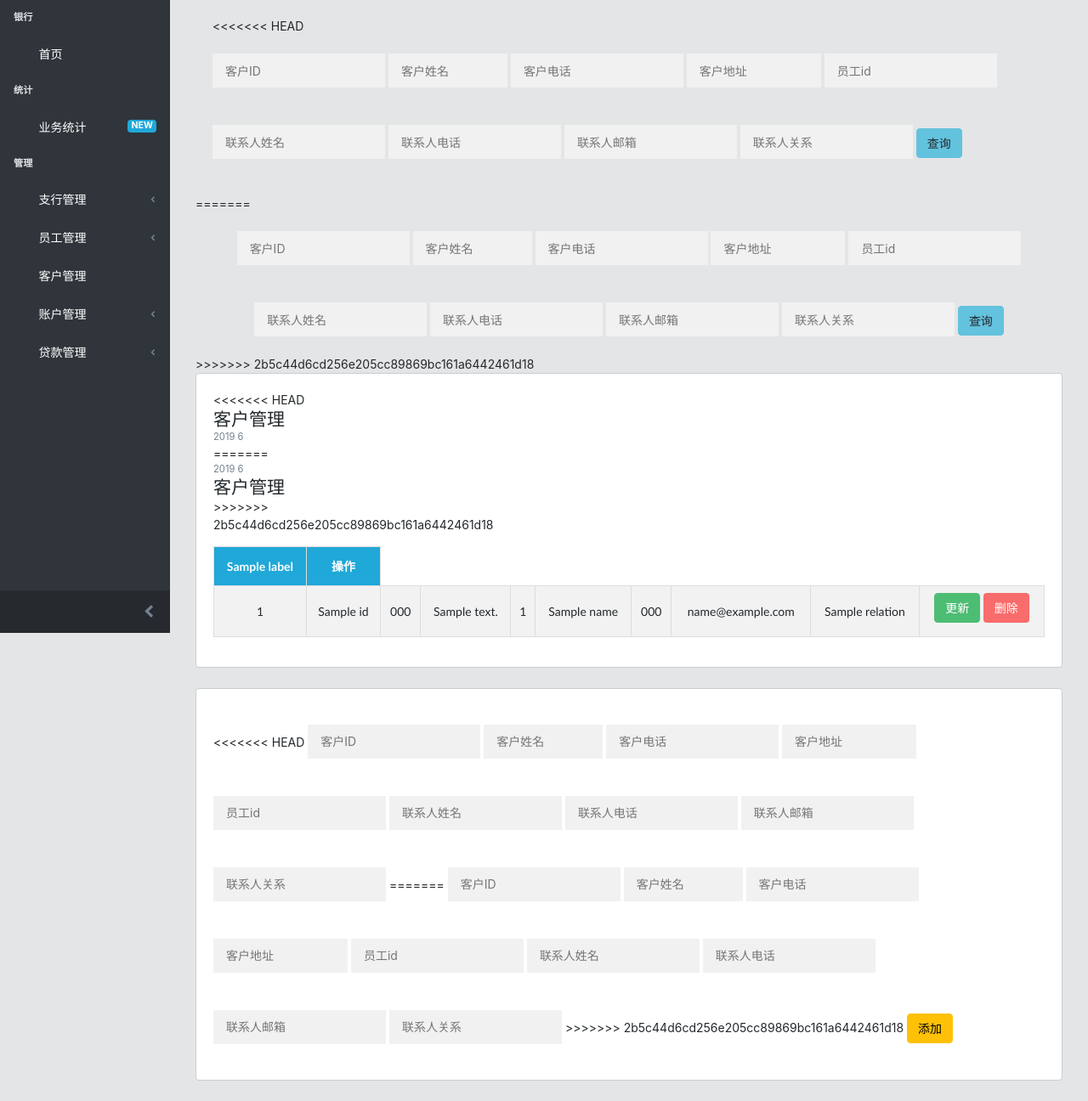
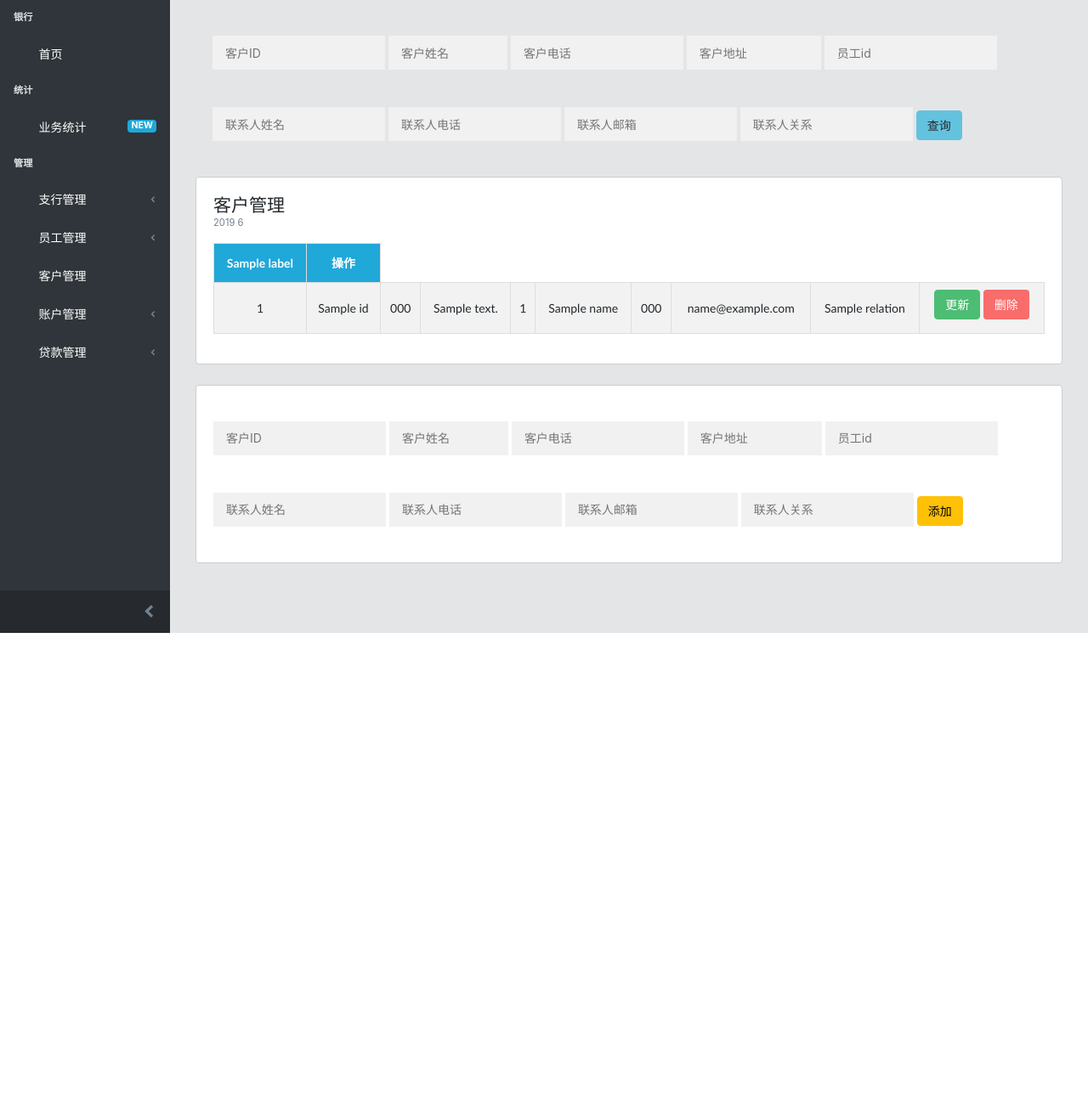
Before and after one commit to LeaFZ96/SE-BankSys, a Flask app: template src/templates/client.html in a window 1280 px wide. Shown: the part 55-1351 px from the top of the page at 85% size. After the commit the page ends 800 px from the top, so only its background shows below. Run offline with Flask 2, Linux system fonts and the light colour scheme; the template is opened without the code that fills it: most values are stand-ins (such as "Sample title", 1, 10 or a date in 2020); some libraries are stand-ins or nearby versions.

Commit message:
fix merge bug

```diff
--- a/src/templates/client.html
+++ b/src/templates/client.html
@@ -95,17 +95,10 @@
 
 <div class="form-popup" id="deleteWarning">
   <form class="form-container" name="delete_form" method="POST">
-<<<<<<< HEAD
     <p> </p>
     <h2>确认删除？</h2>
     <p> </p>
     <p> </p>
-=======
-    <p>       </p>
-    <h2>确认删除？</h2>
-    <p>       </p>
-    <p>       </p>
->>>>>>> 2b5c44d6cd256e205cc89869bc161a6442461d18
 
     <input type="hidden" name="type" value="delete">
 
@@ -165,7 +158,6 @@
         <div class="animated fadeIn">
           <div class="input-prepend input-group">
             <div class="insert-container">
-<<<<<<< HEAD
               <form class="form-insert" method="POST">
 
                 <input type="hidden" name="type" value="query">
@@ -192,46 +184,13 @@
 
               </form>
             </div>
-=======
-                    <form class="form-insert" method="POST">
-
-                      <input type="hidden" name="type" value="query">
-
-                      <input type="text" placeholder="客户ID" name="clientID" size="15">
-
-                      <input type="text" placeholder="客户姓名" name="name" size="8">
-
-                      <input type="text" placeholder="客户电话" name="phone" size="15">
-
-                      <input type="text" placeholder="客户地址" name="address" size="10">
-
-                      <input type="text" placeholder="员工id" name="staffID" size="15">
-
-                      <input type="text" placeholder="联系人姓名" name="cname" size="15">
-
-                      <input type="text" placeholder="联系人电话" name="cphone" size="15">
-
-                      <input type="text" placeholder="联系人邮箱" name="cemail" size="15">
-
-                      <input type="text" placeholder="联系人关系" name="crelation" size="15">
-
-                      <button class="btn btn-info" type="submit">查询</button>
-
-                    </form>
-                  </div>
->>>>>>> 2b5c44d6cd256e205cc89869bc161a6442461d18
           </div>
           <div class="card">
             <div class="card-body">
               <div class="row">
                 <div class="col-sm-5">
-<<<<<<< HEAD
                   <h4 class="card-title mb-0">客户管理</h4>
                   <div class="small text-muted">2019 6</div>
-=======
-                  <div class="small text-muted">2019 6</div>
-                  <h4 class="card-title mb-0">客户管理</h4>
->>>>>>> 2b5c44d6cd256e205cc89869bc161a6442461d18
                 </div>
               </div>
               <!-- /.row-->
@@ -274,7 +233,6 @@
             <div class="insert-container">
               <form class="form-insert" method="POST">
 
-<<<<<<< HEAD
                 <input type="hidden" name="type" value="insert">
 
                 <input type="text" placeholder="客户ID" name="clientID" size="15">
@@ -294,27 +252,6 @@
                 <input type="text" placeholder="联系人邮箱" name="cemail" size="15">
 
                 <input type="text" placeholder="联系人关系" name="crelation" size="15">
-=======
-                <input type="hidden" name="type" value="query">
-
-                      <input type="text" placeholder="客户ID" name="clientID" size="15">
-
-                      <input type="text" placeholder="客户姓名" name="name" size="8">
-
-                      <input type="text" placeholder="客户电话" name="phone" size="15">
-
-                      <input type="text" placeholder="客户地址" name="address" size="10">
-
-                      <input type="text" placeholder="员工id" name="staffID" size="15">
-
-                      <input type="text" placeholder="联系人姓名" name="cname" size="15">
-
-                      <input type="text" placeholder="联系人电话" name="cphone" size="15">
-
-                      <input type="text" placeholder="联系人邮箱" name="cemail" size="15">
-
-                      <input type="text" placeholder="联系人关系" name="crelation" size="15">
->>>>>>> 2b5c44d6cd256e205cc89869bc161a6442461d18
 
                 <button class="btn btn-warning" type="submit">添加</button>
 
--- a/src/templates/debt.html
+++ b/src/templates/debt.html
@@ -157,14 +157,9 @@
             <div class="card-body">
               <div class="row">
                 <div class="col-sm-5">
-<<<<<<< HEAD
                   <h4 class="card-title mb-0">贷款管理</h4>
                   <div class="small text-muted">2019 6</div>
                   <div class="small text-muted">贷款状态： 0 - 未发放; 1: 发放中; 2: 发放完毕; 3: 异常; </div>
-=======
-                  <div class="small text-muted">2019 6</div>
-                  <h4 class="card-title mb-0">贷款管理</h4>
->>>>>>> 2b5c44d6cd256e205cc89869bc161a6442461d18
                 </div>
               </div>
               <!-- /.row-->
```
Also changed, not shown: src/templates/branch.html (+0 -31 lines), src/templates/statistics.html (+0 -8 lines).
